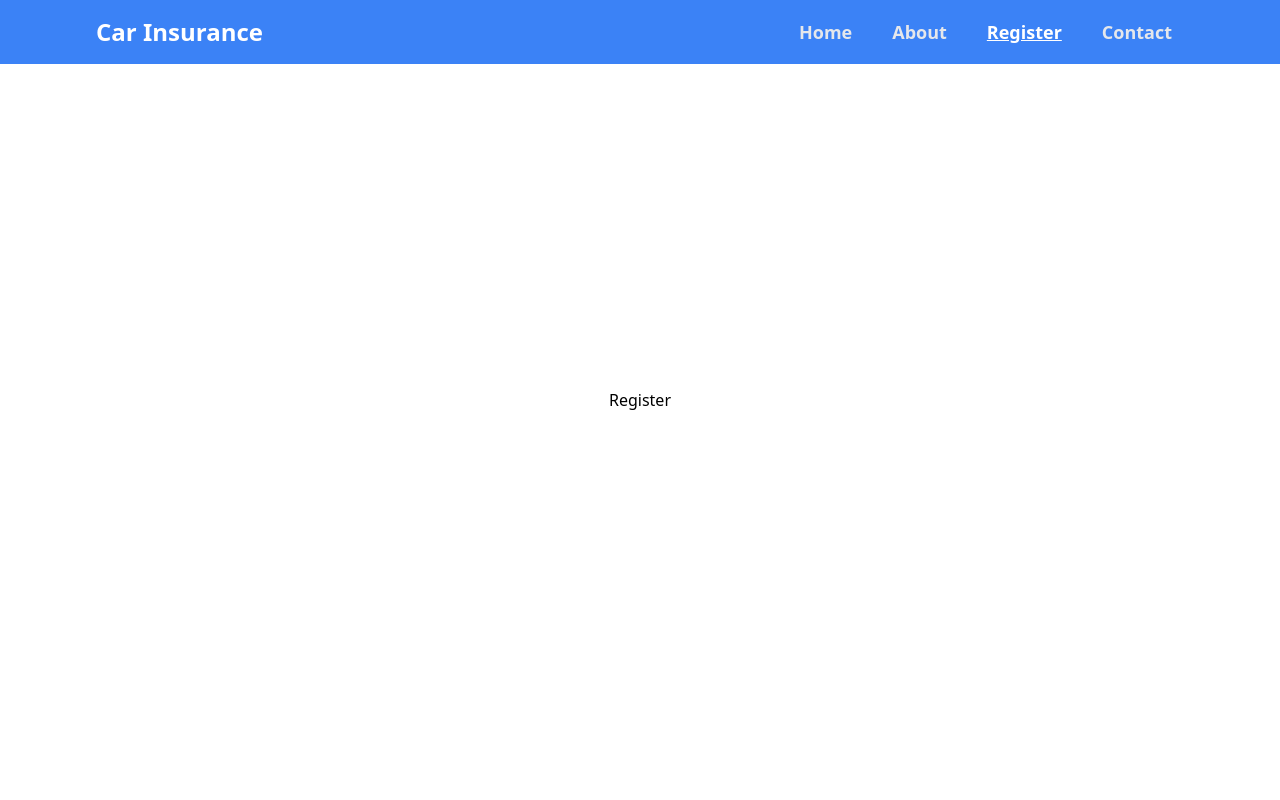
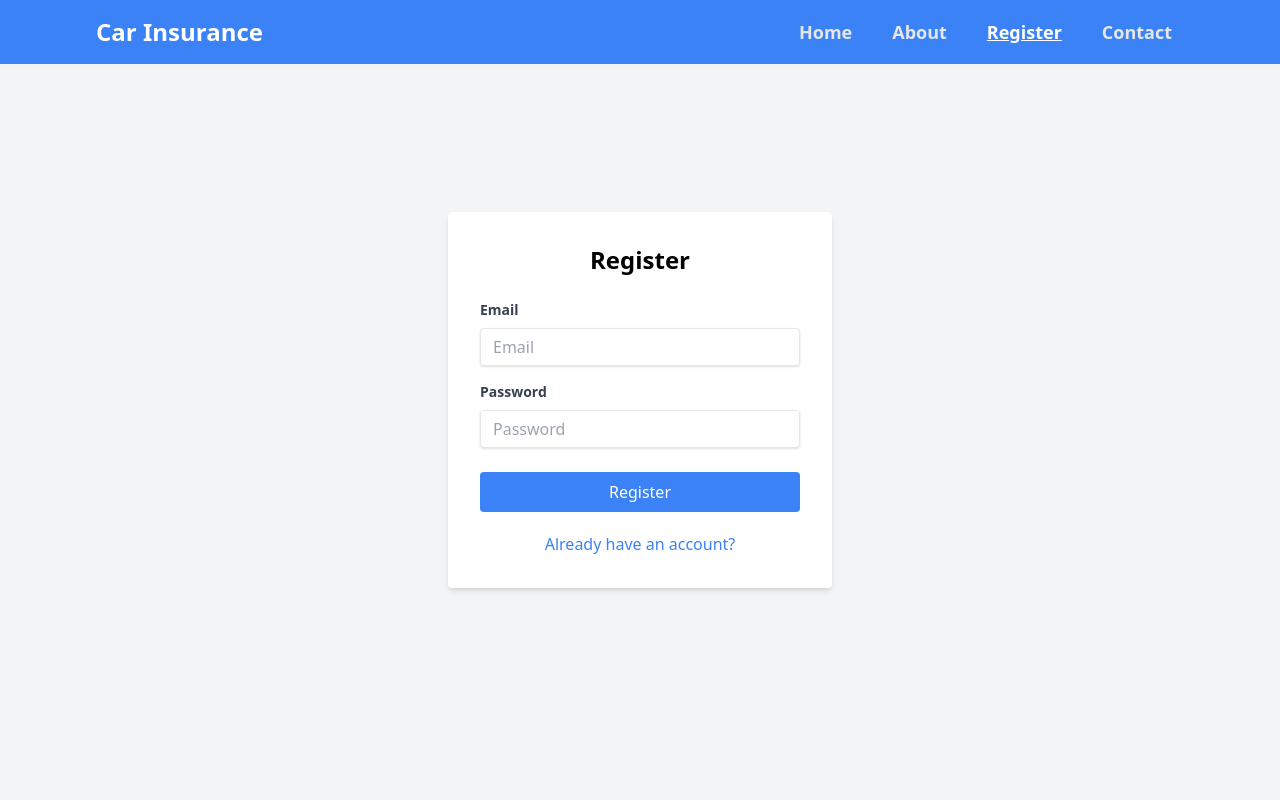
Before and after one commit to Mikias-Miessa/Car-Insurance, a Next.js app: page /register in a window 1280 px wide. Shown: the top 800 px of the page. Built offline with nearby package versions, Linux system fonts and the light colour scheme.

Commit message:
added registeration

```diff
--- a/src/app/(auth)/register/page.jsx
+++ b/src/app/(auth)/register/page.jsx
@@ -1,13 +1,107 @@
-import React from 'react'
+"use client"
+import { useState } from 'react';
+import Link from 'next/link';
 
 const Register = () => {
+  const [email, setEmail] = useState('');
+  const [password, setPassword] = useState('');
+  const [errors, setErrors] = useState({});
+
+  const handleBlur = (field) => {
+    // Clear the specific error when the field is blurred
+    setErrors((prevErrors) => ({ ...prevErrors, [field]: '' }));
+  };
+
+  const handleSubmit = (e) => {
+    e.preventDefault();
+
+    const validationErrors = {};
+    if (!email) {
+      validationErrors.email = 'Email is required';
+    } else if (!/\S+@\S+\.\S+/.test(email)) {
+      validationErrors.email = 'Invalid email format';
+    }
+    if (!password) {
+      validationErrors.password = 'Password is required';
+    }
+
+    if (Object.keys(validationErrors).length > 0) {
+      setErrors(validationErrors);
+      return;
+    }
+
+    // Submit the form
+    console.log('Email:', email);
+    console.log('Password:', password);
+
+    // Reset form fields and errors
+    setEmail('');
+    setPassword('');
+    setErrors({});
+  };
+
   return (
-    <div id='register' className="min-h-screen flex items-center justify-center">
-    <h1 className="text-center">
-      Register
-    </h1>
-  </div>
-  )
-}
+    <div id='register' className="min-h-screen flex items-center justify-center bg-gray-100">
+      <div className="bg-white p-8 rounded shadow-md w-96">
+        <h2 className="text-2xl font-semibold mb-6 text-center">Register</h2>
+        <form onSubmit={handleSubmit}>
+          <div className="mb-4">
+            <label
+              className="block text-gray-700 text-sm font-bold mb-2"
+              htmlFor="email"
+            >
+              Email
+            </label>
+            <input
+              className={`${
+                errors.email ? 'border-red-500' : ''
+              } shadow appearance-none border rounded w-full py-2 px-3 text-gray-700 leading-tight focus:outline-none focus:shadow-outline`}
+              id="email"
+              type="email"
+              placeholder="Email"
+              value={email}
+              onChange={(e) => setEmail(e.target.value)}
+              onBlur={() => handleBlur('email')}
+            />
+            {errors.email && (
+              <p className="text-red-500 text-xs italic">{errors.email}</p>
+            )}
+          </div>
+          <div className="mb-6">
+            <label
+              className="block text-gray-700 text-sm font-bold mb-2"
+              htmlFor="password"
+            >
+              Password
+            </label>
+            <input
+              className={`${
+                errors.password ? 'border-red-500' : ''
+              } shadow appearance-none border rounded w-full py-2 px-3 text-gray-700 leading-tight focus:outline-none focus:shadow-outline`}
+              id="password"
+              type="password"
+              placeholder="Password"
+              value={password}
+              onChange={(e) => setPassword(e.target.value)}
+              onBlur={() => handleBlur('password')}
+            />
+            {errors.password && (
+              <p className="text-red-500 text-xs italic">{errors.password}</p>
+            )}
+          </div>
+          <button
+            type="submit"
+            className="w-full bg-blue-500 text-white p-2 rounded hover:bg-blue-600 focus:outline-none"
+          >
+            Register
+          </button>
+        </form>
+        <Link href="/login" className="block text-blue-500 mt-5 text-base text-center">
+          Already have an account?
+        </Link>
+      </div>
+    </div>
+  );
+};
 
-export default Register
+export default Register;
```
